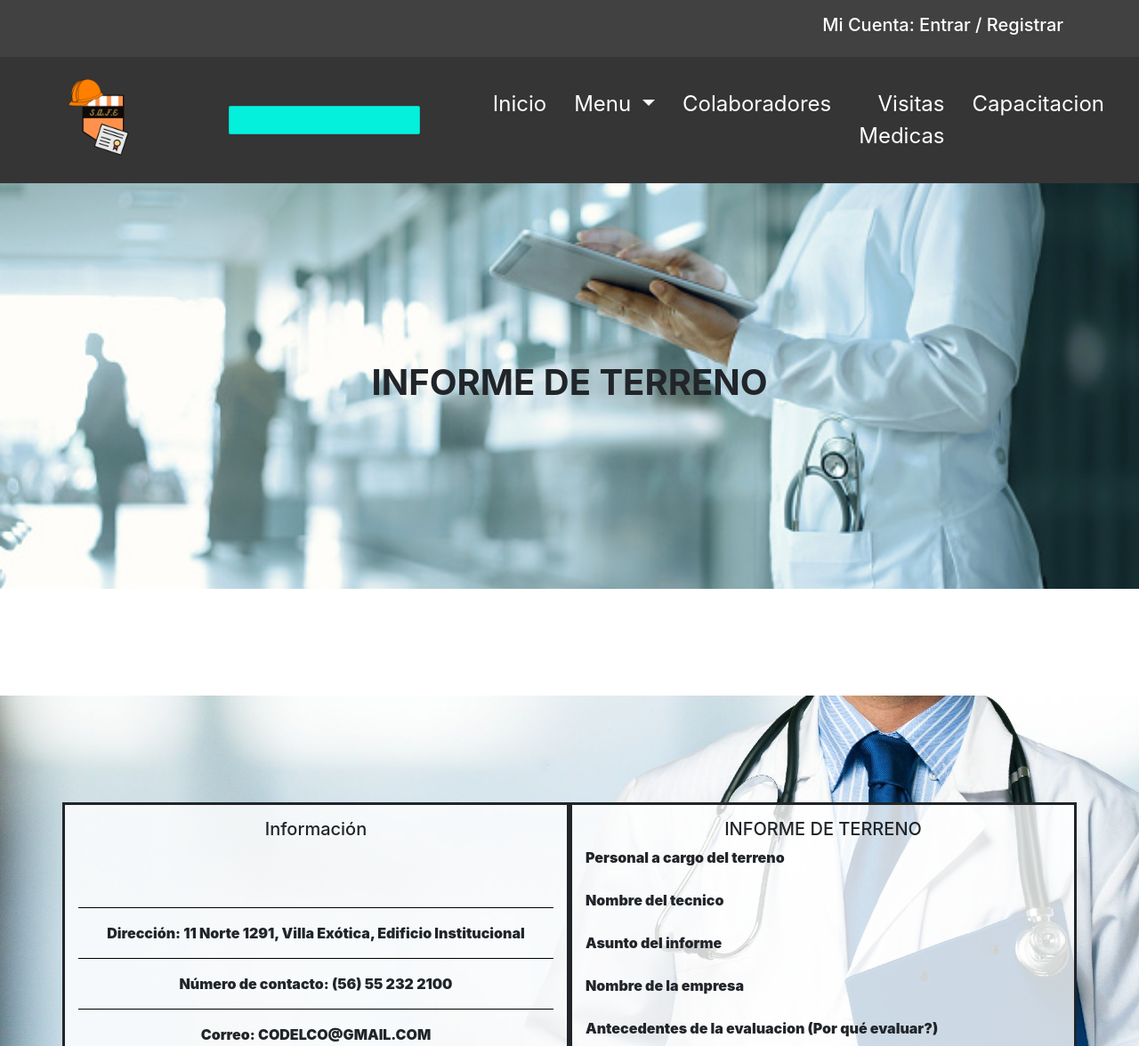
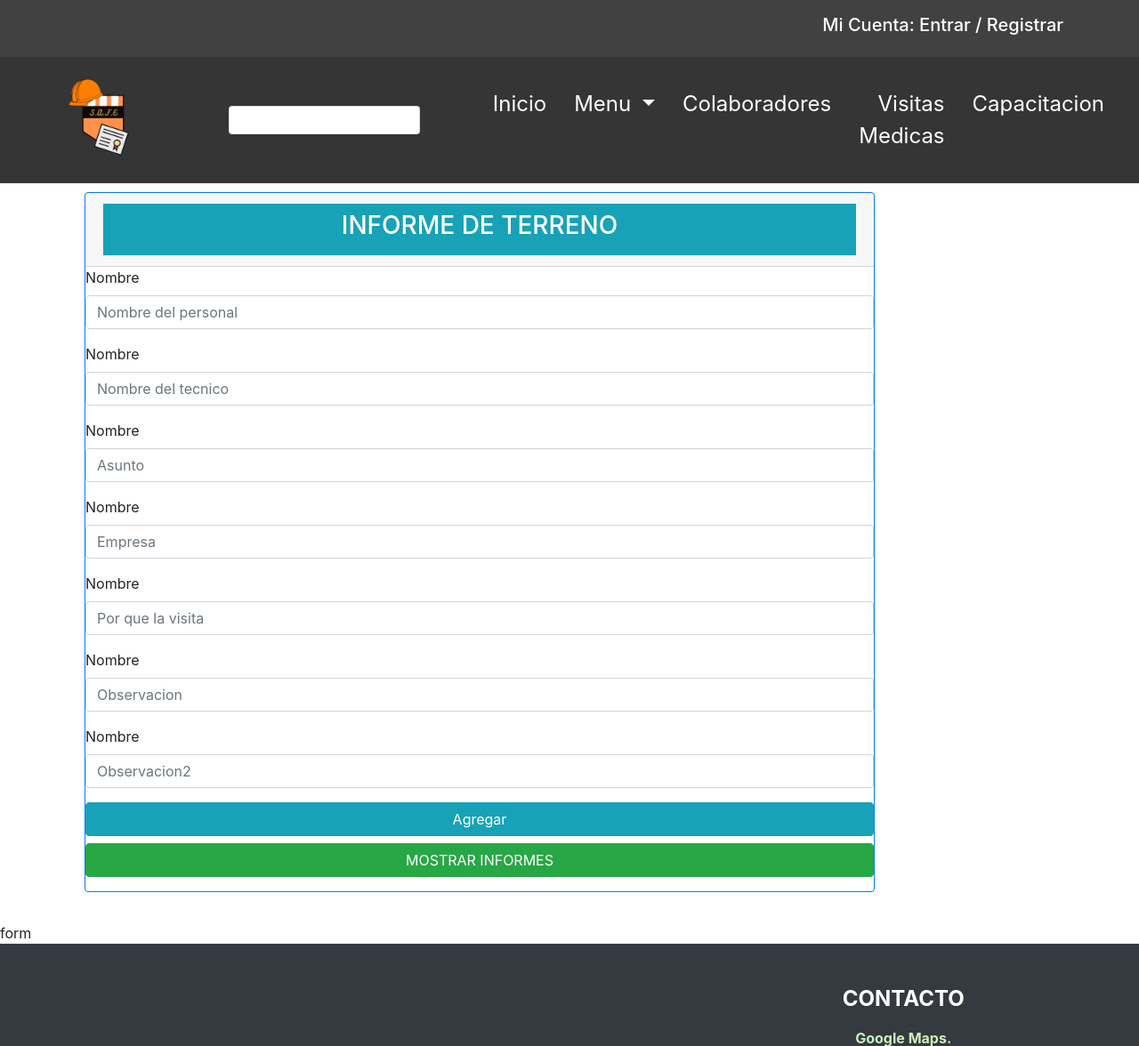
Before and after one commit to Tofercinho/ARQUITECTURA, a Django app: page /informeterreno/ in a window 1280 px wide. Shown: the top 1176 px of the page at 89% size. Run offline with Django 3.2, Linux system fonts and the light colour scheme; some libraries are stand-ins or nearby versions.

Commit message:
Informe final y de terreno pdf listo

```diff
--- a/psdweb/psemestral/core/forms.py
+++ b/psdweb/psemestral/core/forms.py
@@ -20,7 +20,7 @@
 class terrenocrudForm(forms.ModelForm):
 
     class Meta :
-        model = informe
+        model = terrenocrud
         #fields = ["personal", "nomtec", "asunto", "nomempresa", "anteceden",
         # "observacion", "observacion1"]
         fields = '__all__'
--- a/psdweb/psemestral/core/templates/web/creacionInformeTerreno.html
+++ b/psdweb/psemestral/core/templates/web/creacionInformeTerreno.html
@@ -5,110 +5,73 @@
 {% load widget_tweaks %}
 {% block contenido %}
 
-    <!--Banner-->
-    <div class="container-fluid text-center my-contact-banner-bg-image my-pb-200 my-pt-200" >
-        <h1><b>INFORME DE TERRENO<b></h1>
+    <link href="//maxcdn.bootstrapcdn.com/bootstrap/4.1.1/css/bootstrap.min.css" rel="stylesheet" id="bootstrap-css">
+    <script src="//maxcdn.bootstrapcdn.com/bootstrap/4.1.1/js/bootstrap.min.js"></script>
+    <script src="//cdnjs.cloudflare.com/ajax/libs/jquery/3.2.1/jquery.min.js"></script>
+    <link rel="stylesheet" href="https://use.fontawesome.com/releases/v5.1.0/css/all.css" integrity="sha384-lKuwvrZot6UHsBSfcMvOkWwlCMgc0TaWr+30HWe3a4ltaBwTZhyTEggF5tJv8tbt" crossorigin="anonymous">
+
+      <div  class="container">
+        <form role="form" method="POST" enctype="multipart/form-data">
+          {% csrf_token %}
+          <div class="card border-primary ">
+              <div class="card-header">
+                  <div class="bg-info text-white text-center py-2">
+                      <h3>INFORME DE TERRENO</h3>
                   </div>
-
-    <!--espaciador-->
-    <div class="container my-pt-60 my-pb-60"></div>
-    <!--espaciador-->
-
-    <!--Form-->
-    <form action="" name="formulario_contacto" id="formulario_contacto" method="POST">
-      {% csrf_token %}
-      <div class="container-fluid text-center my-pb-120 my-pt-120 my-fondo-formulario-contacto">
-        <div class="container">
-          <div class="row my-white-tp-bg">
-            <div class="col-md" style="border-style: solid; border-width: 3px;">
-              <h5 class="my-pt-15 my-pb-60">Información</h5>
-              <hr class="my-bk-hr">
-              <p><b>Dirección:</b> 11 Norte 1291, Villa Exótica, Edificio Institucional</p>
-              <hr class="my-bk-hr">
-              <p><b>Número de contacto:</b> (56) 55 232 2100 </p>
-              <hr class="my-bk-hr">
-              <p><b>Correo:</b> CODELCO@GMAIL.COM</p>
-              </ul>
               </div>
-            <div class="col-md" style="border-style: solid; border-width: 3px;">
-              <h5 class="my-pt-15">INFORME DE TERRENO </h5>
-              <!--Div formulario-->
               <div>
-
-                <div class="form-group my-text-left">
-                  <label for="nombre">Personal a cargo del terreno</label>
-                  <!--<input type="text" name="nombre_contacto" id="nombre_contacto" placeholder="Ej: Marcos Parra" class="form-control">-->
-                  {{ cform.personal|add_class:"form-control"}}
-                  <p class="error_nombre_c" id="error_nombre_c">Este campo no puede contener numeros ni simbolos, el texto no puede superar los 16 caracteres ni tener menos de 4</p>
+                <div class="form-group">
+                  <label for="nombre">Nombre</label>
+                  {{ iform.personal|add_class:"form-control"}}
                 </div>
-
-                <div class="form-group my-text-left">
-                  <label for="email">Nombre del tecnico</label>
-                  {{ cform.nomtec|add_class:"form-control" }}
-                  <p class="error_email_c" id="error_email_c">este campo debe tener una estructura de correo valido: ejemplo@correo.com</p>
+              <div class="form-group">
+                <label for="nombre">Nombre</label>
+                {{ iform.nomtec|add_class:"form-control"}}
               </div>
-
-                <div class="form-group my-text-left">
-                  <label for="mensaje_contacto">Asunto del informe</label>
-                  {{ cform.asunto|add_class:"form-control" }}
+              <div class="form-group">
+                <label for="nombre">Nombre</label>
+                {{ iform.asunto|add_class:"form-control"}}
               </div>
-
-                 <div class="form-group my-text-left">
-                  <label for="observacion_contacto">Nombre de la empresa</label>
-                  {{ cform.nomempresa|add_class:"form-control" }}
+              <div class="form-group">
+                <label for="nombre">Nombre</label>
+                {{ iform.nomempresa|add_class:"form-control"}}
               </div>
-
-                <div class="form-group my-text-left">
-                  <label for="observacion_contacto">Antecedentes de la evaluacion (Por qué evaluar?) </label>
-                  {{ cform.anteceden|add_class:"form-control" }}
+              <div class="form-group">
+                <label for="nombre">Nombre</label>
+                {{ iform.anteceden|add_class:"form-control"}}
               </div>
-
-                <div class="form-group my-text-left">
-                  <label for="observacion_contacto">Observacion</label>
-                  {{ cform.observacion|add_class:"form-control" }}
+              <div class="form-group">
+                <label for="nombre">Nombre</label>
+                {{ iform.observacion|add_class:"form-control"}}
               </div>
-
-                <div class="form-group my-text-left">
-                  <label for="observacion_contacto">Observacion 2</label>
-                  {{ cform.observacion1|add_class:"form-control" }}
+              <div class="form-group">
+                <label for="nombre">Nombre</label>
+                {{ iform.observacion1|add_class:"form-control"}}
               </div>
 
               <div class="form-group">
-                  <input type="submit" class="btn btn-primary btn block w-100" value="Enviar">
+                <input type="submit" value="Agregar" class="btn btn-info btn-block">
+
+                <a href="{% url 'terrenocrud' %}" class="btn btn-success btn-block">MOSTRAR INFORMES<b></b> </a>
               </div>
-              </div>
-            </div>
+
+
+
               </div>
             </div>
           </div>
         </form>
-  <br>
         <div
             {% if messages %}
                 {% for m in messages %}
 
-        <script>
-          Swal.fire(
-            "title" : "Buen Trabajo!",
-            "text": "{{m}}",
-            "icon": "success"
-          )
-        </script>
+                    <div> {{m}} </div>
 
                 {% endfor %}
             {% endif %}
         </div>
-  <br>
-    <!--espaciador-->
-    <div class="container my-pt-60 my-pb-60"></div>
-    <!--espaciador-->
-
-    <div class="container text-center">
-      <b id="gmap" class="my-text-font-50">  Google Maps </b>
-            <div id="map"></div>
-              <script src="../../Proyecto-Semestral-Desarrollo-Web/js/maps.js"></script>
-              <script src="https://maps.googleapis.com/maps/api/js?key=AIzaSyBDaeWicvigtP9xPv919E-RNoxfvC-Hqik&callback=iniciarMap"></script>
-            <div class="my-espaciador"></div>
+        <br>form
       </div>
 
+
 {% endblock contenido %}
--- a/psdweb/psemestral/core/urls.py
+++ b/psdweb/psemestral/core/urls.py
@@ -12,7 +12,7 @@
 
     path("informeterreno/", views.addinforme, name="informeterreno"),
     path("informefinal/", views.informeFinalpdfView.as_view(), name= "informefinal"),
-    path("terrenocrud/", views.terrenocrud, name="terrenocrud"),
+    path("terrenocrud/", views.listarterreno, name="terrenocrud"),
 
 
     path("modelo/", views.modelo, name="modelo"),
@@ -24,6 +24,7 @@
     path("editproduct/<idproduct>", views.editproduct, name="editproduct"), ##editar
     path("stockproduct/", views.stockproduct, name="stockproduct"), #stock de productos
     path('certificadopdf/<idproduct>', views.certificadopdfView.as_view(), name='certificadopdf'),
+    path('informeterrenopdf/<idinforme>', views.informeterrenopdfView.as_view(), name='informeterrenopdf'),
 
     path("ropahombre/", views.ropahombre, name="ropahombre"),
     path("ropamujer/", views.ropamujer , name="ropamujer"),
--- a/psdweb/psemestral/core/views.py
+++ b/psdweb/psemestral/core/views.py
@@ -19,15 +19,15 @@
 
 def addinforme(request): #agregar
 
-    msnform = terrenocrudForm()
-    data = {'cform' : msnform}
+    trrform = terrenocrudForm()
+    data = {'iform' : trrform}
 
     if request.method == 'POST':
-        msnform = contactForm(data = request.POST)
-        if msnform.is_valid():
-            msnform.save()
+        trrform = contactForm(data = request.POST)
+        if trrform.is_valid():
+            trrform.save()
         else:
-            data["cform"] = msnform
+            data["iform"] = trrform;
 
         print("Mensaje enviado Correctamente")
         mensaje = "Mensaje enviado Correctamente"
@@ -38,6 +38,29 @@
         #messages.error(request, mensaje)
 
     return render(request, 'web/creacionInformeTerreno.html', data)
+
+
+
+
+def listarterreno(request): #listar
+    contacts = terrenocrud.objects.all()
+    users = user.objects.all()
+    products = terrenocrud.objects.all()
+    numproducts = products.count()
+    numusers = users.count()
+    numcontacts = contacts.count()
+    page = request.GET.get('page', 1)
+
+    try:
+        paginator = Paginator(products, 10)
+        products = paginator.page(page)
+    except:
+        raise Http404
+    data = {
+        'entity' : contacts, 'nusers' : numusers, 'ncontacts' : numcontacts, 'nproducts' : numproducts,
+        'paginator' : paginator
+    }
+    return render(request, 'web/terrenocrud.html', data)
 
 
 class informeFinalpdfView(View):
@@ -73,11 +96,14 @@
             template = get_template('web/informeFinal.html')
             asis= newProduct.objects.all()
             visi= usercontact.objects.all()
+            inf= terrenocrud.objects.all()
             context= {
                 'asistentes': newProduct.objects.all(),
                 'visitas': usercontact.objects.all(),
+                'informes': terrenocrud.objects.all(),
                 'numasistentes': asis.count(),
                 'numvisitas': visi.count(),
+                'numinformes': inf.count(),
 
                 'icon': '{}{}'.format(settings.STATIC_URL, 'app/img/Iconos/LOGUITO.png'),
                 'icono': '{}{}'.format(settings.STATIC_URL, 'app/img/pngw.png')
@@ -129,6 +155,50 @@
             template = get_template('web/certificadopdf.html')
             context= {
                 'form': newProduct.objects.get(id=self.kwargs['idproduct']),
+                'icon': '{}{}'.format(settings.STATIC_URL, 'app/img/Iconos/LOGUITO.png'),
+                'icono': '{}{}'.format(settings.STATIC_URL, 'app/img/pngw.png')
+            }
+            html= template.render(context)
+            response = HttpResponse(content_type='application/pdf')
+            pisaStatus=pisa.CreatePDF(
+                html, dest=response, link_callback=self.link_callback)
+            return response
+        except:
+            pass
+        return HttpResponse('Hehe Algo fallo')
+
+class informeterrenopdfView(View):
+    def link_callback(self, uri, rel):
+        """
+        Convert HTML URIs to absolute system paths so xhtml2pdf can access those
+        resources
+        """
+        # use short variable names
+        sUrl = settings.STATIC_URL  # Typically /static/
+        sRoot = settings.STATIC_ROOT  # Typically /home/userX/project_static/
+        mUrl = settings.MEDIA_URL  # Typically /static/media/
+        mRoot = settings.MEDIA_ROOT  # Typically /home/userX/project_static/media/
+
+        # convert URIs to absolute system paths
+        if uri.startswith(mUrl):
+            path = os.path.join(mRoot, uri.replace(mUrl, ""))
+        elif uri.startswith(sUrl):
+            path = os.path.join(sRoot, uri.replace(sUrl, ""))
+        else:
+            return uri  # handle absolute uri (ie: http://some.tld/foo.png)
+
+        # make sure that file exists
+        if not os.path.isfile(path):
+            raise Exception(
+                'media URI must start with %s or %s' % (sUrl, mUrl)
+            )
+        return path
+
+    def get(self, request, *args, **kwargs):
+        try:
+            template = get_template('web/informeterrenopdf.html')
+            context= {
+                'form': terrenocrud.objects.get(id=self.kwargs['idinforme']),
                 'icon': '{}{}'.format(settings.STATIC_URL, 'app/img/Iconos/LOGUITO.png'),
                 'icono': '{}{}'.format(settings.STATIC_URL, 'app/img/pngw.png')
             }
```
Also changed, not shown: psdweb/psemestral/core/models.py (+5 -5 lines), psdweb/psemestral/core/templates/web/informeFinal.html (+26 -1 lines), psdweb/psemestral/core/templates/web/informeterrenopdf.html (added, +74 -0 lines), psdweb/psemestral/core/templates/web/terrenocrud.html (added, +66 -0 lines), psdweb/psemestral/core/migrations/0008_terrenocrud.py (added), psdweb/psemestral/core/migrations/0009_auto_20211201_0211.py (added). Lines whose indentation alone changed are shown as unchanged.
